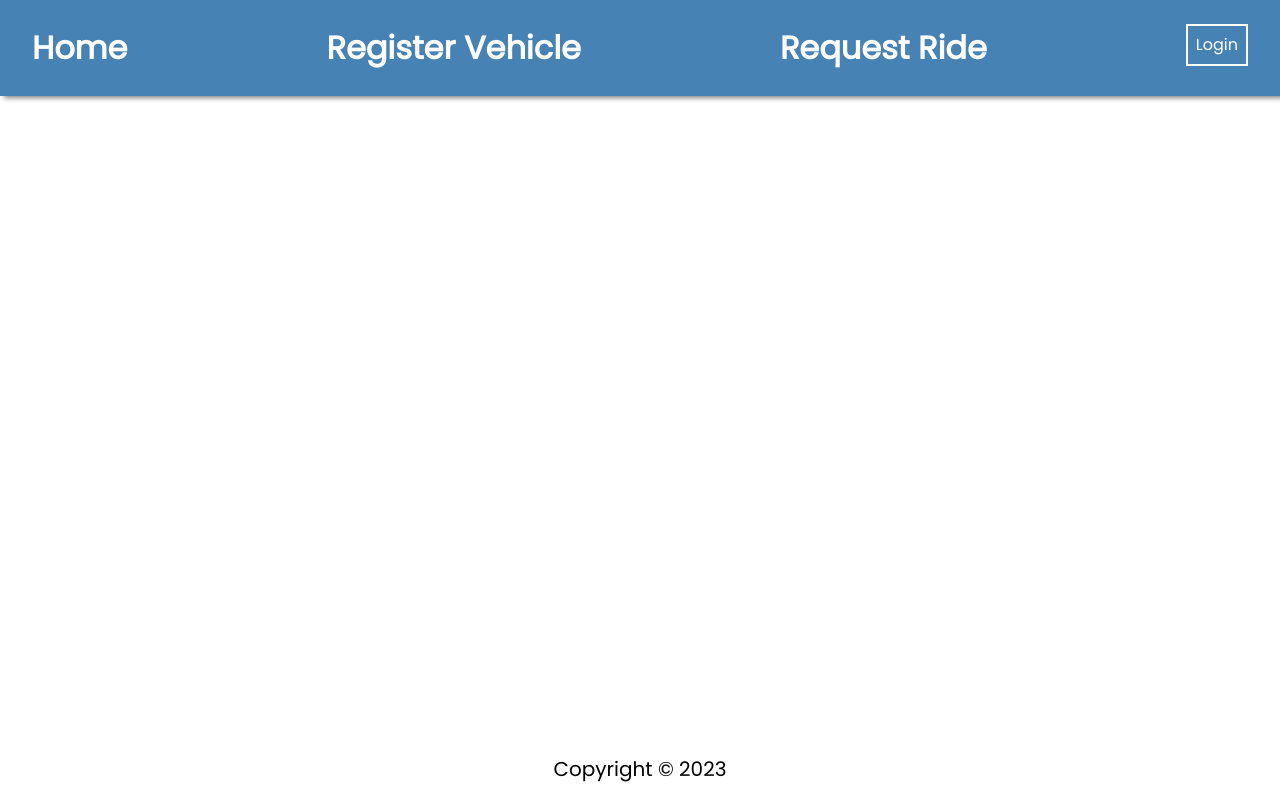
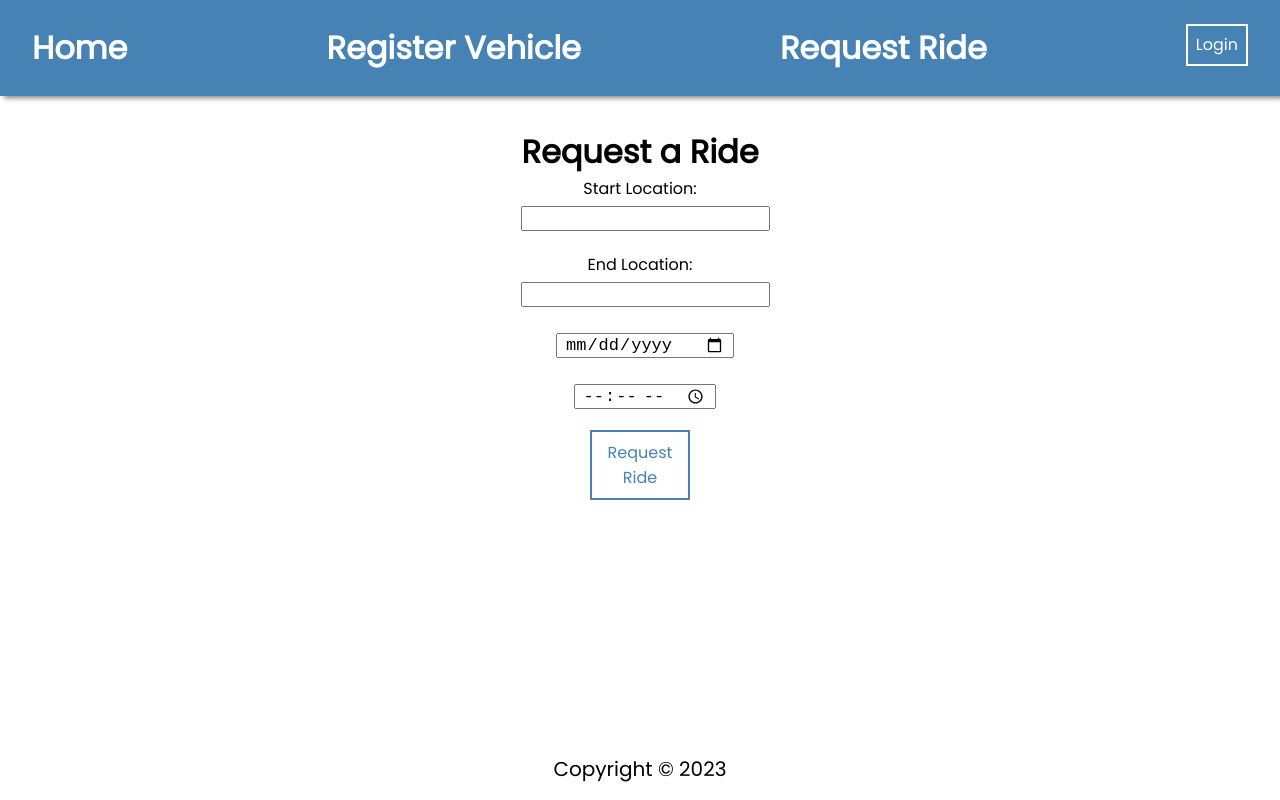
Before and after one commit to achyde92/capstone_frontend, a React (Create React App) app in the folder ReactJWTFrontend_Starter-main/: page /requestride in a window 1280 px wide. Built offline with nearby package versions, Linux system fonts and the light colour scheme.

Commit message:
Reguest ride update adding Google Maps soon

```diff
--- a/ReactJWTFrontend_Starter-main/src/App.js
+++ b/ReactJWTFrontend_Starter-main/src/App.js
@@ -7,6 +7,7 @@ import HomePage from "./pages/HomePage/HomePage";
 import LoginPage from "./pages/LoginPage/LoginPage";
 import RegisterPage from "./pages/RegisterPage/RegisterPage";
 import RegisterVehiclePage from "./pages/RegisterVehiclePage/RegisterVehiclePage";
+import RequestRide from "./pages/RequestRidePage/RequestRidePage";
 
 // Component Imports
 import Navbar from "./components/NavBar/NavBar";
@@ -31,6 +32,7 @@ function App() {
         <Route path="/register" element={<RegisterPage />} />
         <Route path="/login" element={<LoginPage />} />
         <Route path="/registervehicle" element={<RegisterVehiclePage />} />
+        <Route path="/requestride" element={<RequestRide />} />
       </Routes>
       <Footer />
     </div>
--- a/ReactJWTFrontend_Starter-main/src/pages/RegisterVehiclePage/RegisterVehiclePage.js
+++ b/ReactJWTFrontend_Starter-main/src/pages/RegisterVehiclePage/RegisterVehiclePage.js
@@ -1,20 +1,10 @@
 import React from "react";
-import { useNavigate } from "react-router-dom";
-
 
 const RegisterVehiclePage = () => {
-  const isProspectiveEmployee = localStorage.getItem("prospectiveEmployee") === "Yes";
-  const navigate = useNavigate();
-
-  if (!isProspectiveEmployee) {
-    navigate("/");
-    return null;
-  }
     return (
       <div>
         <h1>Vehicle Registration</h1>
-        {
-            isProspectiveEmployee && (
+        {(
                 <div>
                   <label>
                     Make:{" "}
--- a/ReactJWTFrontend_Starter-main/src/pages/RequestRidePage/RequestRidePage.js
+++ b/ReactJWTFrontend_Starter-main/src/pages/RequestRidePage/RequestRidePage.js
@@ -41,7 +41,7 @@ const RequestRide = () => {
         </label>
         <label>
         <input
-            type="text"
+            type="date"
             name="Date"
             value={formData.date}
             onChange={handleInputChange}
@@ -49,7 +49,7 @@ const RequestRide = () => {
         </label>
         <label>
         <input
-            type="text"
+            type="time"
             name="Pickup Time"
             value={formData.time}
             onChange={handleInputChange}
```
